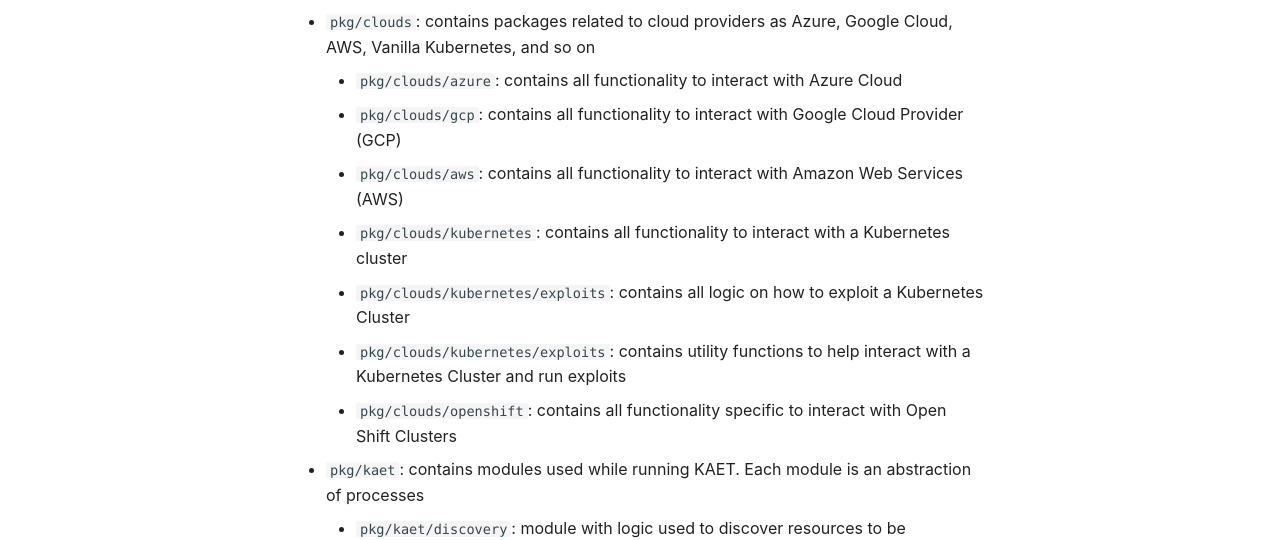
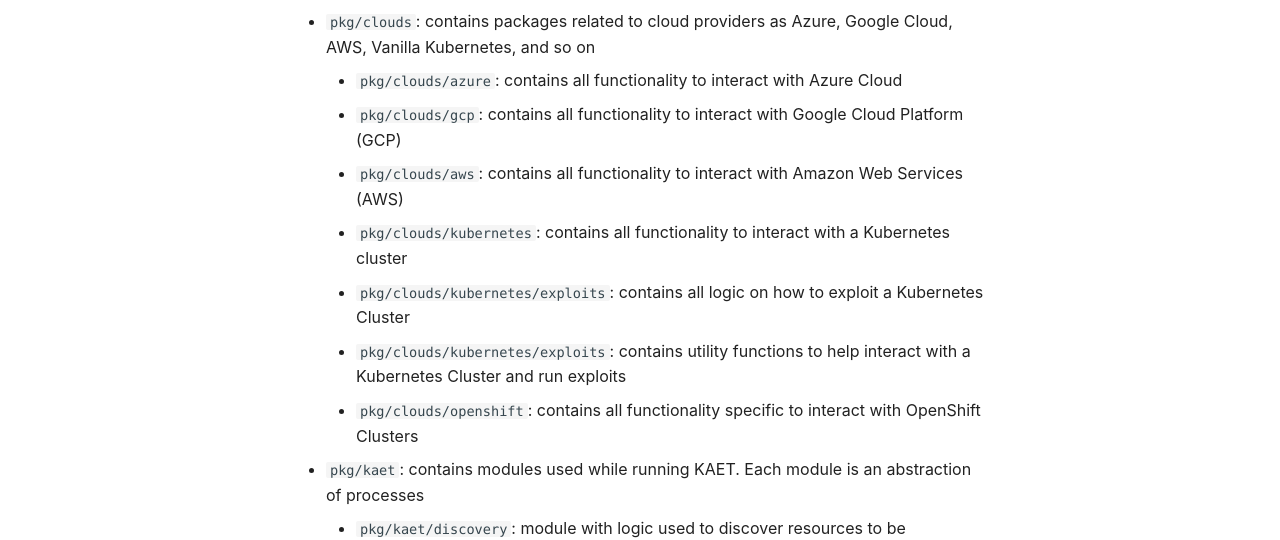
Before and after one commit to ing-bank/kaet, an MkDocs documentation site: the page built from docs/internals/index.md, in a window 1280 px wide and 900 px high, scrolled down 730 px. Shown: the part 156-696 px from the top of the window. Built offline with MkDocs 1.6.1 and Material for MkDocs 9.7.7, drawn with Linux system fonts in a browser that asks for light colours; comment, search, counter and statistics services are not loaded.

Commit message:
fixed some typos in the documentation

```diff
--- a/docs/internals/index.md
+++ b/docs/internals/index.md
@@ -33,12 +33,12 @@
 - `pkg`: contains all functionality used in KAET that can be used as a package
   - `pkg/clouds`: contains packages related to cloud providers as Azure, Google Cloud, AWS, Vanilla Kubernetes, and so on
     - `pkg/clouds/azure`: contains all functionality to interact with Azure Cloud
-    - `pkg/clouds/gcp`: contains all functionality to interact with Google Cloud Provider (GCP)
+    - `pkg/clouds/gcp`: contains all functionality to interact with Google Cloud Platform (GCP)
     - `pkg/clouds/aws`: contains all functionality to interact with Amazon Web Services (AWS)
     - `pkg/clouds/kubernetes`: contains all functionality to interact with a Kubernetes cluster
       - `pkg/clouds/kubernetes/exploits`: contains all logic on how to exploit a Kubernetes Cluster
       - `pkg/clouds/kubernetes/exploits`: contains utility functions to help interact with a Kubernetes Cluster and run exploits
-    - `pkg/clouds/openshift`: contains all functionality specific to interact with Open Shift Clusters
+    - `pkg/clouds/openshift`: contains all functionality specific to interact with OpenShift Clusters
   - `pkg/kaet`: contains modules used while running KAET. Each module is an abstraction of processes
     - `pkg/kaet/discovery`: module with logic used to discover resources to be enumerated and exploited
     - `pkg/kaet/enumerate`: module that enumerates resources searching for permissions, secrets, and more
```
Also changed, not shown: docs/demo/index.md (+2 -2 lines), docs/install-kaet.md (+1 -1 lines).
